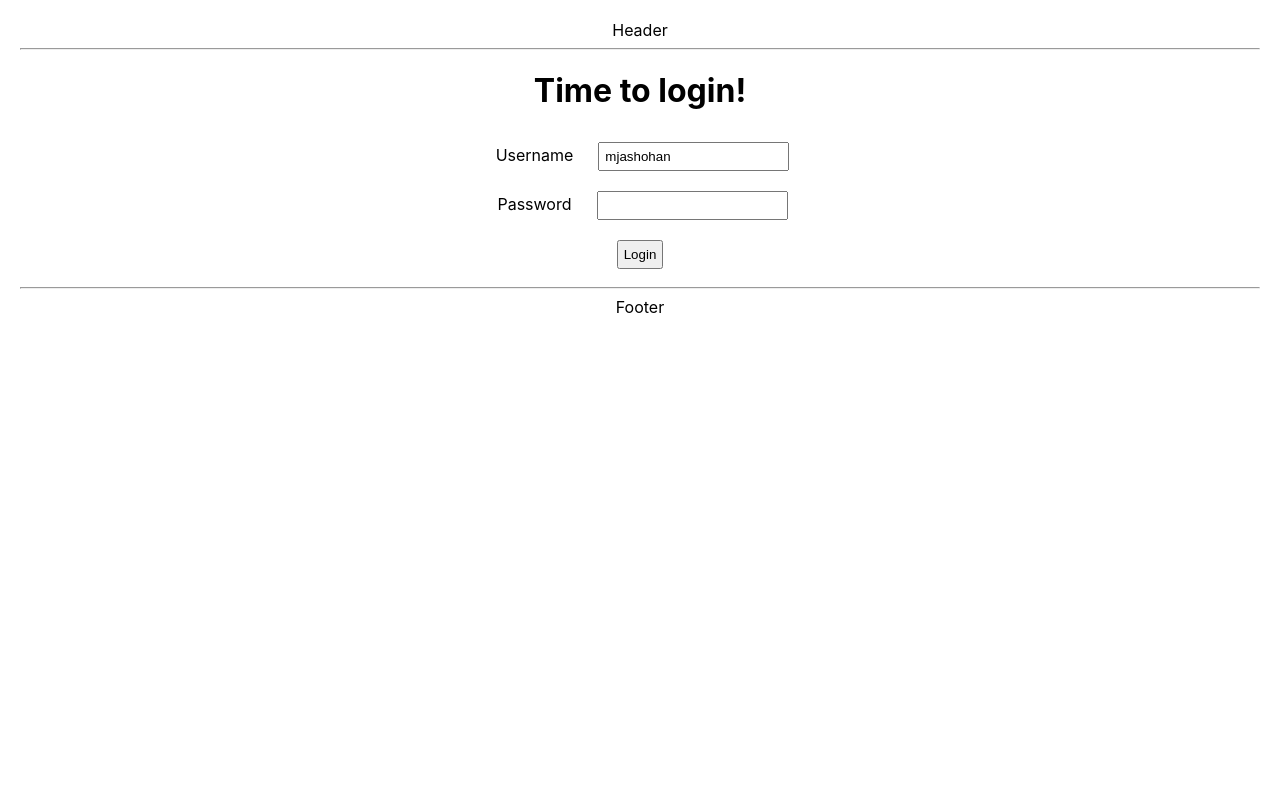
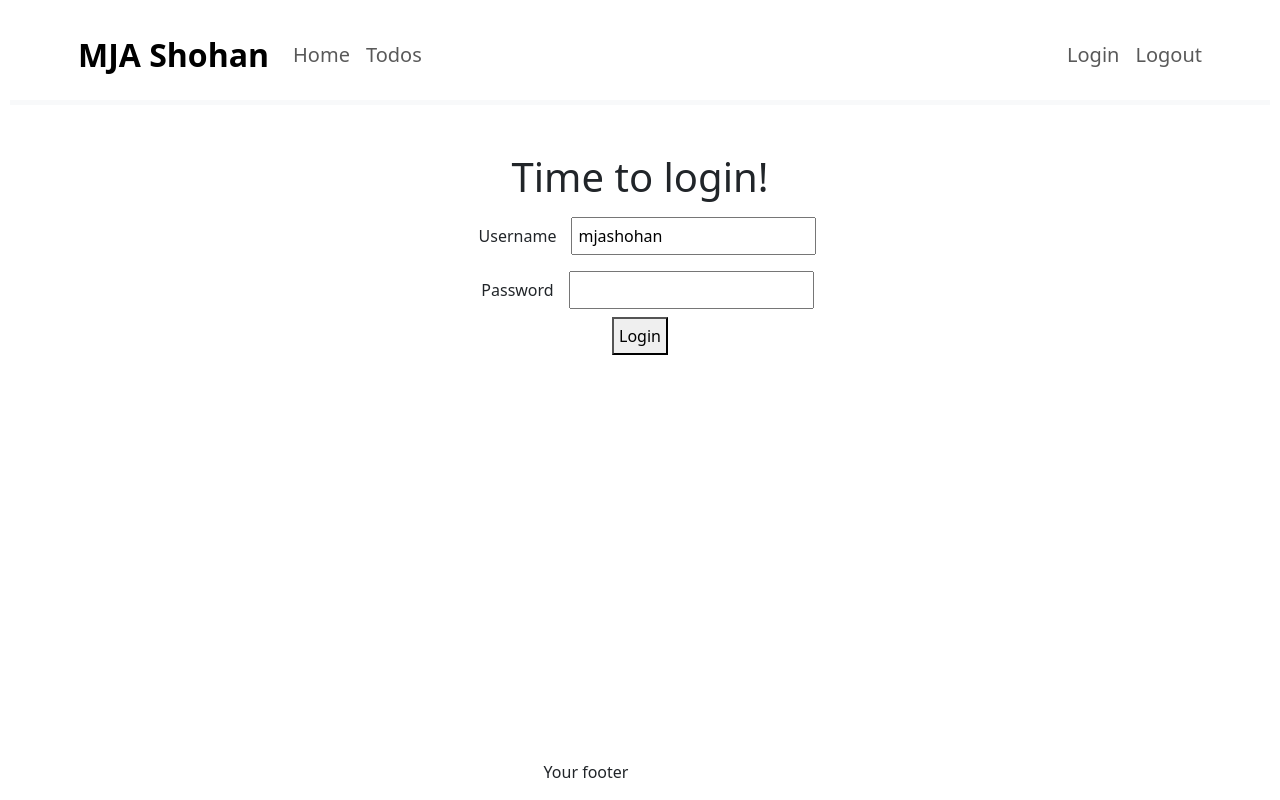
Before and after one commit to mjashohan/todo-fullstack-app, a React (Create React App) app: page / in a window 1280 px wide. Built offline with nearby package versions, Linux system fonts and the light colour scheme.

Commit message:
Added bootstrap classes and customized header and footer

```diff
--- a/package.json
+++ b/package.json
@@ -6,6 +6,7 @@
     "@testing-library/jest-dom": "^5.16.5",
     "@testing-library/react": "^13.4.0",
     "@testing-library/user-event": "^13.5.0",
+    "bootstrap": "^5.3.0",
     "react": "^18.2.0",
     "react-dom": "^18.2.0",
     "react-router-dom": "^6.12.1",
--- a/src/components/todo/FooterComponent.jsx
+++ b/src/components/todo/FooterComponent.jsx
@@ -1,9 +1,12 @@
 import React from "react";
+import './TodoApp.css'
 
 export default function FooterComponent() {
     return(
-        <div className="FooterComponent">
-            <hr /> Footer
-        </div>
+        <footer className="footer">
+            <div className="container">
+                Your footer
+            </div>
+        </footer>
     )
 }
--- a/src/components/todo/HeaderComponent.jsx
+++ b/src/components/todo/HeaderComponent.jsx
@@ -1,9 +1,26 @@
 import React from "react";
+import {Link} from "react-router-dom";
 
 export default function HeaderComponent() {
     return(
-        <div className="HeaderComponent">
-            Header <hr />
-        </div>
+        <header className="border-bottom border-light border-5 mb-5 p-2">
+            <div className="container">
+                <div className="row">
+                    <nav className="navbar navbar-expand-lg">
+                        <a className="navbar-brand ms-2 fs-2 fw-bold text-black" href="https://www.facebook.com/MJAShohan1">MJA Shohan</a>
+                        <div className="collapse navbar-collapse">
+                            <ul className="navbar-nav">
+                                <li className="nav-item fs-5"><Link className="nav-link" to="/welcome/mjashohan">Home</Link></li>
+                                <li className="nav-item fs-5"><Link className="nav-link" to="/todos">Todos</Link></li>
+                            </ul>
+                        </div>
+                        <ul className="navbar-nav">
+                            <li className="nav-item fs-5"><Link className="nav-link" to="/login">Login</Link></li>
+                            <li className="nav-item fs-5"><Link className="nav-link" to="/logout">Logout</Link></li>
+                        </ul>
+                    </nav>
+                </div>
+            </div>
+        </header>
     )
 }
--- a/src/components/todo/ListTodosComponent.jsx
+++ b/src/components/todo/ListTodosComponent.jsx
@@ -9,9 +9,9 @@
     ]
 
     return(
-        <div className="ListTodosComponent">
+        <div className="container">
             <h1>Things you want to do!</h1>
-            <table>
+            <table className="table">
                 <thead>
                     <tr>
                         <td>Id</td>
--- a/src/components/todo/TodoApp.css
+++ b/src/components/todo/TodoApp.css
@@ -2,3 +2,10 @@
     margin: 10px;
     padding: 5px;
 }
+
+footer {
+    bottom: 0;
+    position: absolute;
+    width: 90%;
+    height: 40px;
+}
--- a/src/components/todo/TodoApp.jsx
+++ b/src/components/todo/TodoApp.jsx
@@ -1,8 +1,8 @@
 import React from "react";
+import './TodoApp.css'
 import {BrowserRouter, Route, Routes} from "react-router-dom";
 import LoginComponent from "./LoginComponent";
 import WelcomeComponent from "./WelcomeComponent";
-import './TodoApp.css'
 import ErrorComponent from "./ErrorComponent";
 import ListTodosComponent from "./ListTodosComponent";
 import HeaderComponent from "./HeaderComponent";
@@ -12,8 +12,8 @@
 export default function TodoApp() {
     return(
         <div className="TodoApp">
-            <HeaderComponent />
             <BrowserRouter>
+                <HeaderComponent />
                 <Routes>
                     <Route path='/' element={<LoginComponent />} />
                     <Route path='/login' element={<LoginComponent />} />
@@ -22,8 +22,8 @@
                     <Route path='/logout' element={<LogoutComponent />} />
                     <Route path='*' element={<ErrorComponent />} />
                 </Routes>
+                <FooterComponent />
             </BrowserRouter>
-            <FooterComponent />
         </div>
     )
 }
--- a/src/index.js
+++ b/src/index.js
@@ -3,6 +3,8 @@
 import './index.css';
 import App from './App';
 import reportWebVitals from './reportWebVitals';
+
+import 'bootstrap/dist/css/bootstrap.min.css'
 
 const root = ReactDOM.createRoot(document.getElementById('root'));
 root.render(
```
Also changed, not shown: 1 other file (tests, documents, lock files or other folders).
